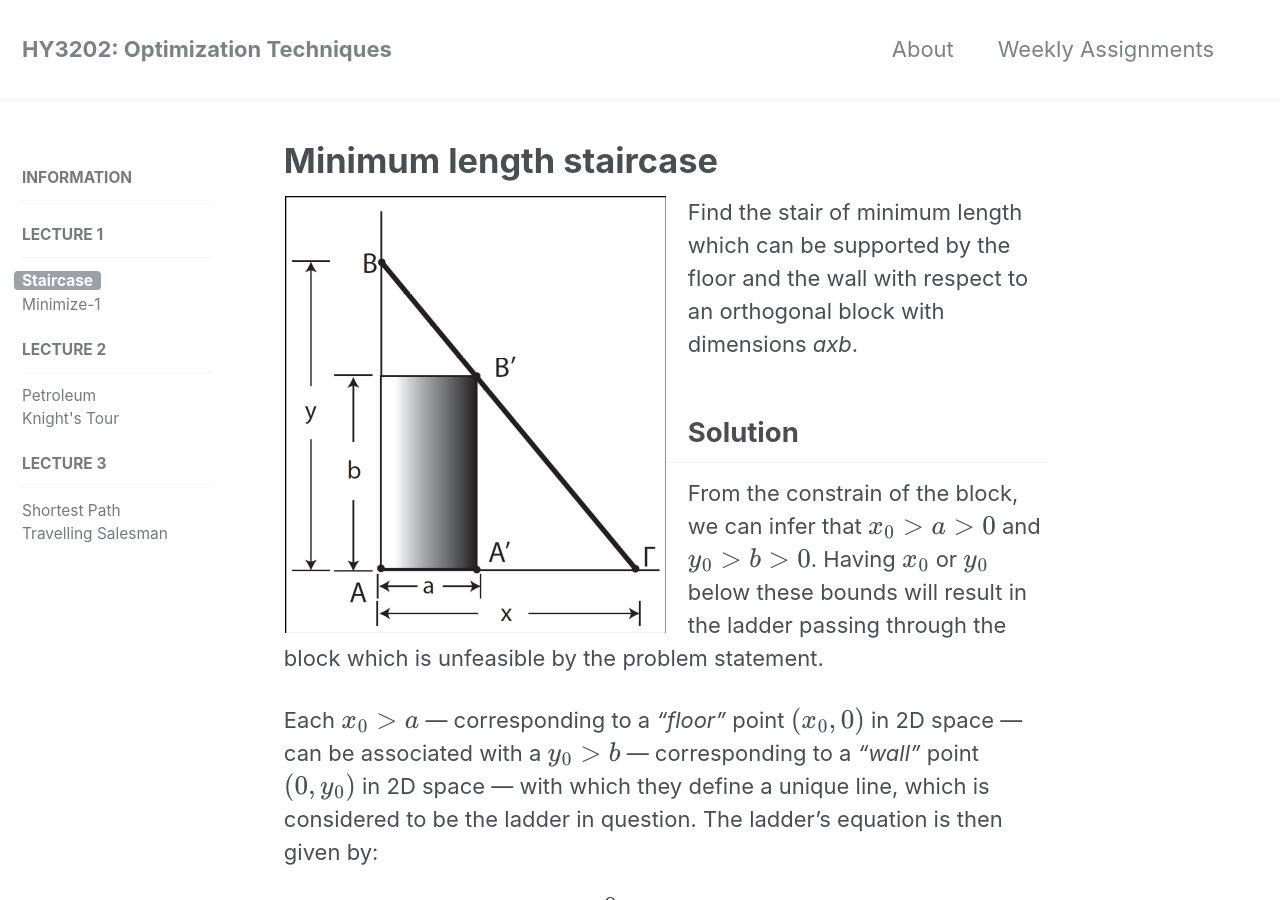
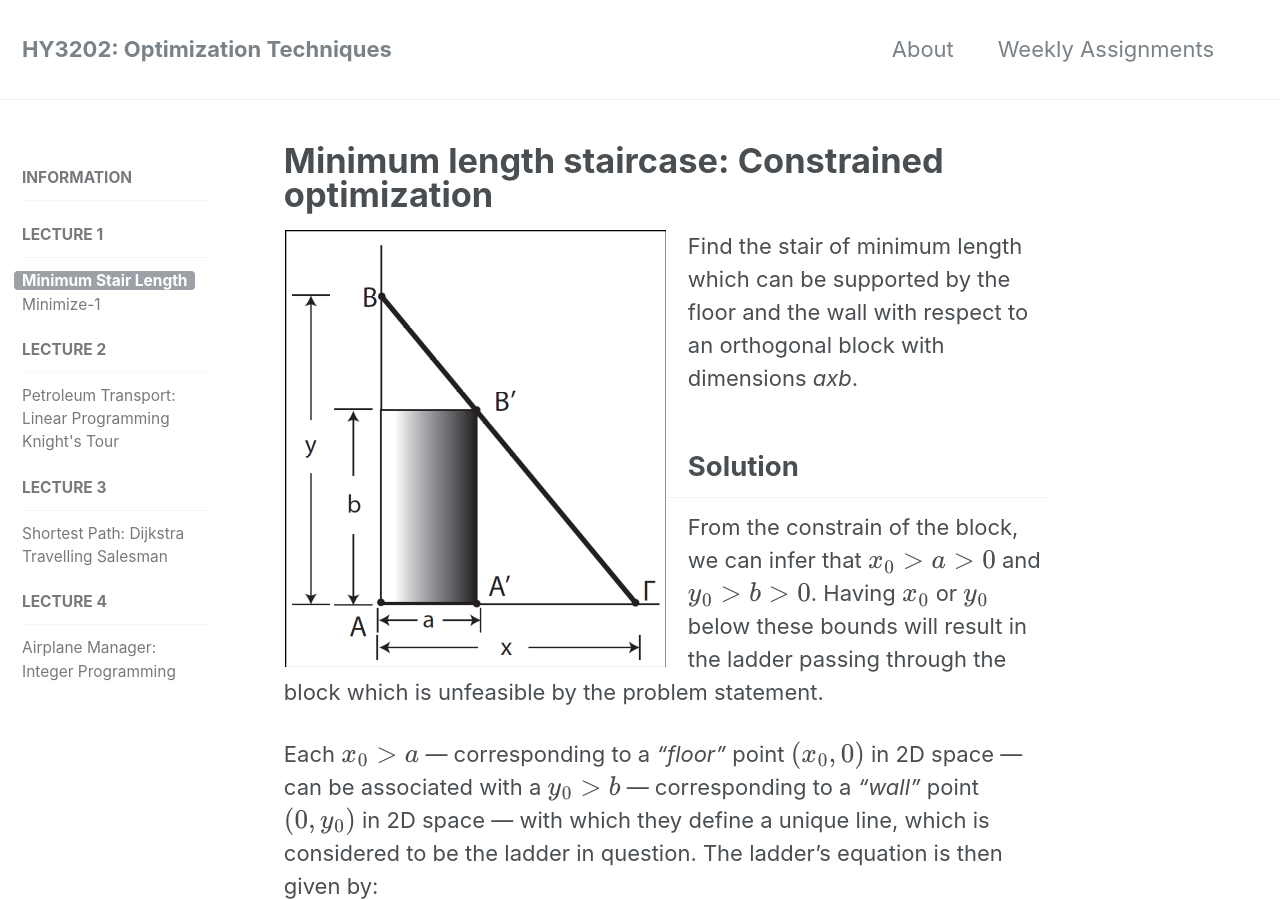
Before and after one commit to tsirif/optimization-auth-course, a Jekyll site: the page built from docs/_assignments/01-staircase.md, in a window 1280 px wide and 900 px high. Built offline with Jekyll 4.4.1, drawn with Linux system fonts in a browser that asks for light colours; formulas are drawn with MathJax 3.

Commit message:
Make titles to solutions more descriptive

```diff
--- a/docs/_assignments/01-staircase.md
+++ b/docs/_assignments/01-staircase.md
@@ -1,5 +1,5 @@
 ---
-title: "Minimum length staircase"
+title: "Minimum length staircase: Constrained optimization"
 permalink: /assignments/staircase
 excerpt: "Find a stair of minimum length subject to a constrain."
 date: 2017-04-23
--- a/docs/_assignments/03-petroleum.md
+++ b/docs/_assignments/03-petroleum.md
@@ -1,5 +1,5 @@
 ---
-title: "Minimize petroleum transportation cost"
+title: "Minimize petroleum transportation cost: Linear Programming"
 permalink: /assignments/petroleum
 excerpt: "Solve a linear program."
 date: 2017-04-23
--- a/docs/_assignments/05-shortest-path.md
+++ b/docs/_assignments/05-shortest-path.md
@@ -1,5 +1,5 @@
 ---
-title: "Shortest Path Problem"
+title: "Shortest Path Problem: Dijkstra"
 permalink: /assignments/shortest-path
 excerpt: "Find shortest paths between vertices of a directed graph."
 date: 2017-04-23
--- a/docs/_data/navigation.yml
+++ b/docs/_data/navigation.yml
@@ -10,19 +10,23 @@ assignments:
     url: /assignments/info
   - title: "Lecture 1"
     children:
-      - title: "Staircase"
+      - title: "Minimum Stair Length"
         url: /assignments/staircase
       - title: "Minimize-1"
         url: /assignments/minimize-1
   - title: "Lecture 2"
     children:
-      - title: "Petroleum"
+      - title: "Petroleum Transport: Linear Programming"
         url: /assignments/petroleum
       - title: "Knight's Tour"
         url: /assignments/knight-tour
   - title: "Lecture 3"
     children:
-      - title: "Shortest Path"
+      - title: "Shortest Path: Dijkstra"
         url: /assignments/shortest-path
       - title: "Travelling Salesman"
         url: /assignments/travelling
+  - title: "Lecture 4"
+    children:
+      - title: "Airplane Manager: Integer Programming"
+        url: /assignments/airplanes
```
Also changed, not shown: docs/_assignments/02-minimize-1.md (+1 -1 lines).
